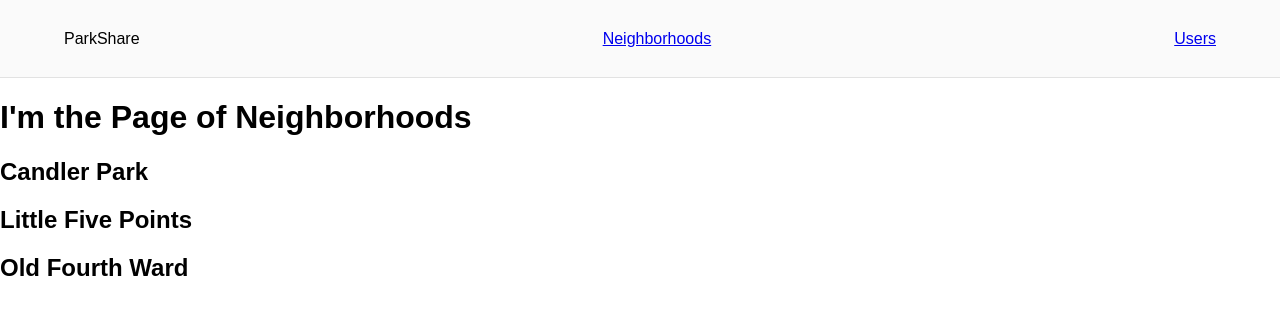
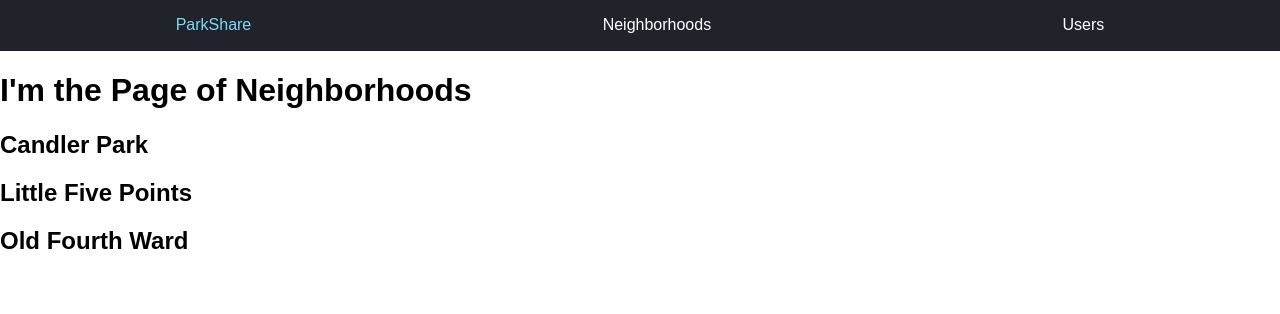
Before and after one commit to tonycimaglia/project-3, a React (Create React App) app in the folder client/: page / in a window 1280 px wide. Shown: the top 314 px of the page. Built offline with nearby package versions, Linux system fonts and the light colour scheme.

Commit message:
styled navbar

```diff
--- a/client/src/components/NavBar.js
+++ b/client/src/components/NavBar.js
@@ -3,14 +3,25 @@
 import { Link } from 'react-router-dom'
 
 const Nav = styled.div`
-    background-color: #FAFAFA;
+    background-color: #21232A;
+    color: white;
     display: flex;
-    justify-content: space-between;
+    justify-content: space-around;
     align-items: center;
-    padding: 26px 5vw;
-    width: 90vw;
-    height: 25px;
-    border-bottom: 1px solid rgba(0,0,0,.0975)
+    width: 100vw;
+    height: 50px;
+    border-bottom: 1px solid rgba(0,0,0,.0975);
+
+    a{
+        color: white;
+        text-decoration: none;
+}
+    p{
+        color:  #80D8F7;
+    }
+    a:hover{
+        color: #80D8F7
+    }
 `
 
 class NavBar extends Component {
@@ -19,13 +30,13 @@
             <Nav>
                 <div>
                     <p>ParkShare</p>
-                    </div>
-                    <div>
+                </div>
+                <div>
                     <Link to='/'>Neighborhoods</Link>
-                    </div>
-                    <div>
+                </div>
+                <div>
                     <Link to='/users'>Users</Link>
-                    </div>
+                </div>
             </Nav>
         )
     }
```
